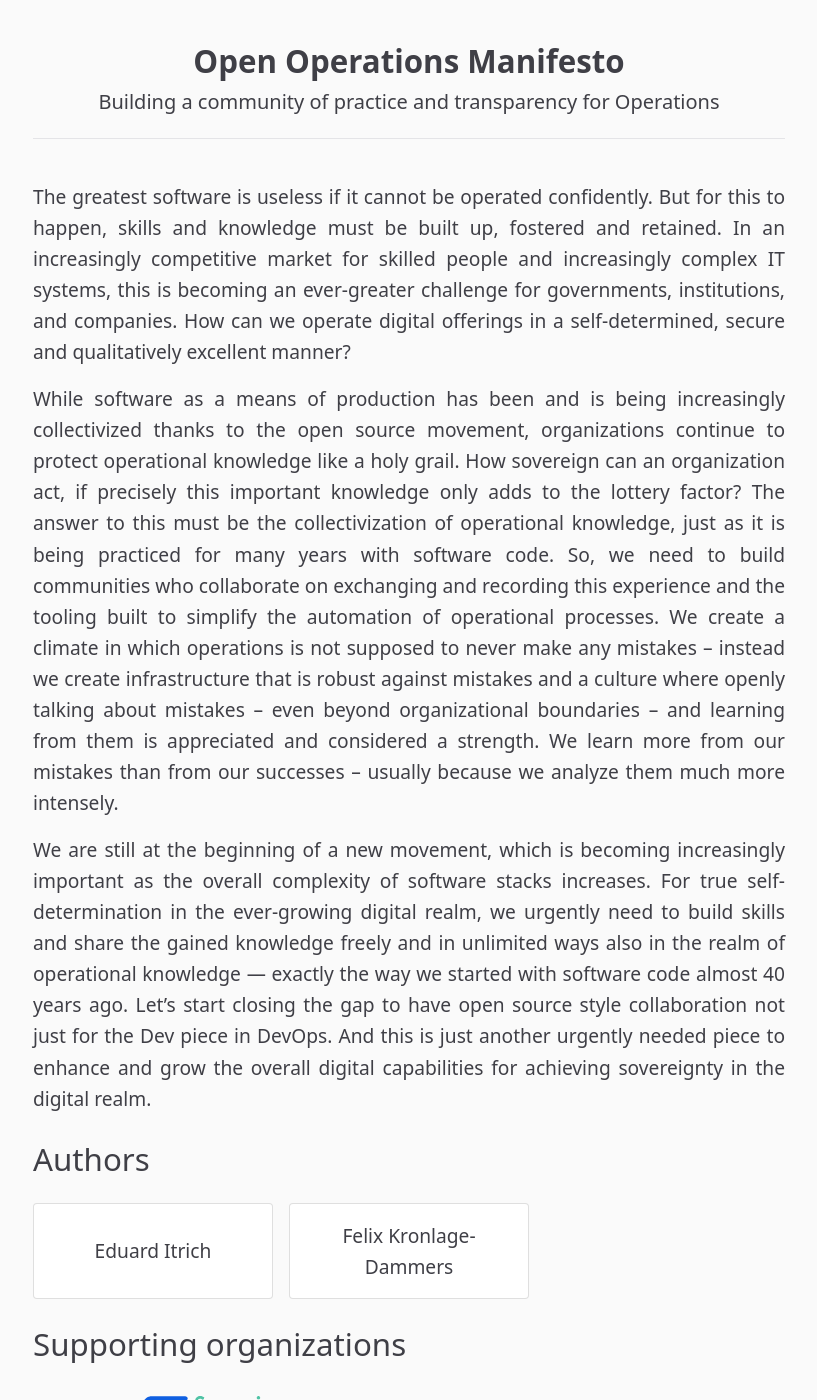
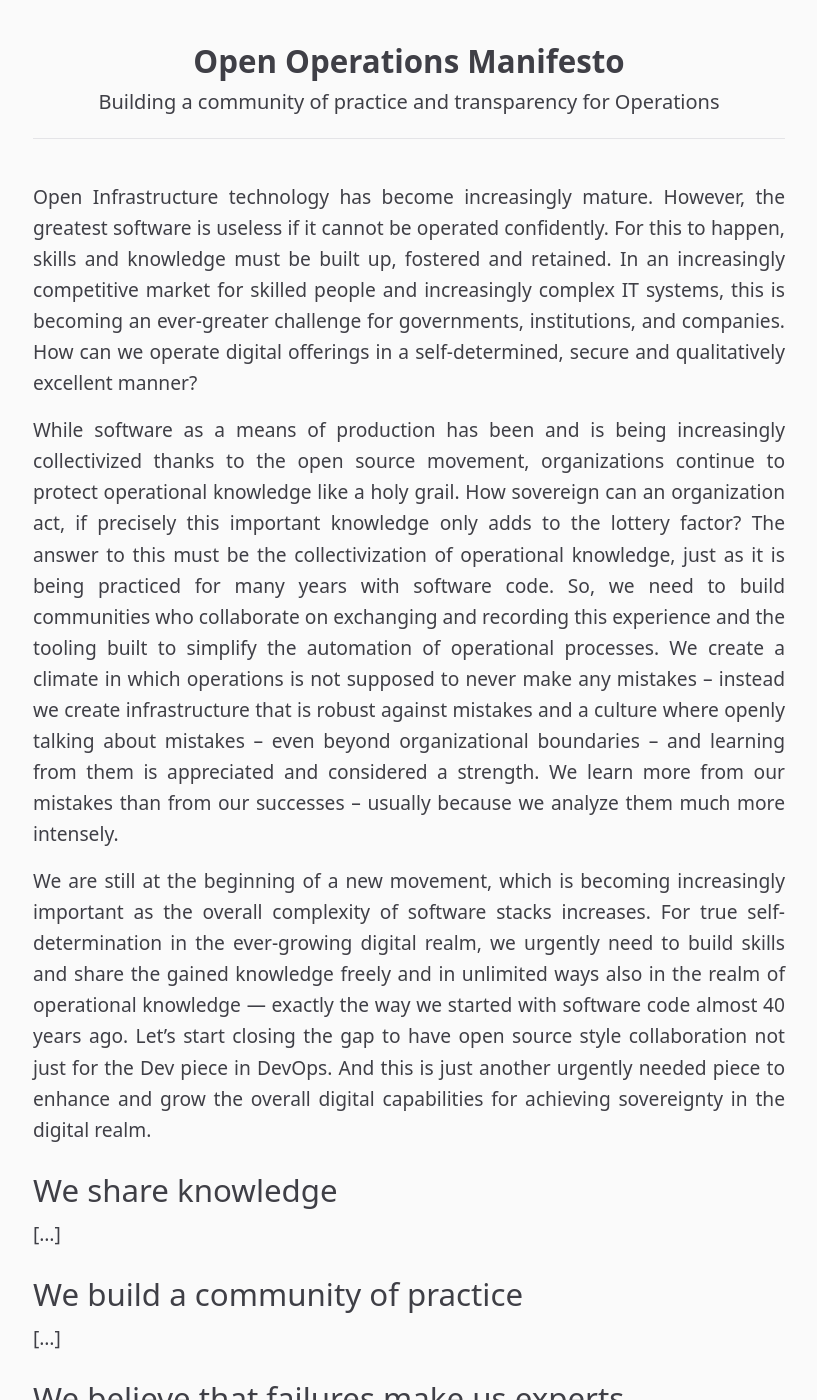
Before and after one commit to SovereignCloudStack/open-operations-manifesto, a Jekyll site: the page built from MANIFESTO.md, in a window 1280 px wide and 1400 px high. Shown: the whole window, without its empty margins (231-1048 px from the left). Built offline with Jekyll 4.4.1, drawn with Linux system fonts in a browser that asks for light colours; some of the changed text lies outside the part shown.

Commit message:
Add current state of discussion (from Etherpad)

```diff
--- a/MANIFESTO.md
+++ b/MANIFESTO.md
@@ -3,22 +3,39 @@
 permalink: /
 image: openops.png
 ---
-The greatest software is useless if it cannot be operated confidently. But for this to happen, skills and knowledge must be built up, fostered and retained. In an increasingly competitive market for skilled people and increasingly complex IT systems, this is becoming an ever-greater challenge for governments, institutions, and companies. How can we operate digital offerings in a self-determined, secure and qualitatively excellent manner?
+Open Infrastructure technology has become increasingly mature. However, the greatest software is useless if it cannot be operated confidently. For this to happen, skills and knowledge must be built up, fostered and retained. In an increasingly competitive market for skilled people and increasingly complex IT systems, this is becoming an ever-greater challenge for governments, institutions, and companies. How can we operate digital offerings in a self-determined, secure and qualitatively excellent manner?
 
-While software as a means of production has been and is being increasingly collectivized thanks to the open source movement, organizations continue to protect operational knowledge like a holy grail. How sovereign can an organization act, if precisely this important knowledge only adds to the lottery factor?
-The answer to this must be the collectivization of operational knowledge, just as it is being practiced for many years with software code. So, we need to build communities who collaborate on exchanging and recording this experience and the tooling built to simplify the automation of operational processes. We create a climate in which operations is not supposed to never make any mistakes – instead we create infrastructure that is robust against mistakes and a culture where openly talking about mistakes – even beyond organizational boundaries – and learning from them is appreciated and considered a strength. We learn more from our mistakes than from our successes – usually because we analyze them much more intensely.
+While software as a means of production has been and is being increasingly collectivized thanks to the open source movement, organizations continue to protect operational knowledge like a holy grail. How sovereign can an organization act, if precisely this important knowledge only adds to the lottery factor? The answer to this must be the collectivization of operational knowledge, just as it is being practiced for many years with software code. So, we need to build communities who collaborate on exchanging and recording this experience and the tooling built to simplify the automation of operational processes. We create a climate in which operations is not supposed to never make any mistakes – instead we create infrastructure that is robust against mistakes and a culture where openly talking about mistakes – even beyond organizational boundaries – and learning from them is appreciated and considered a strength. We learn more from our mistakes than from our successes – usually because we analyze them much more intensely.
 
-We are still at the beginning of a new movement, which is becoming increasingly important as the overall complexity of software stacks increases. For true self-determination in the ever-growing digital realm, we urgently need to build skills and share the gained knowledge freely and in unlimited ways also in the realm of operational knowledge — exactly the way we started with software code almost 40 years ago.
-Let’s start closing the gap to have open source style collaboration not just for the Dev piece in DevOps. And this is just another urgently needed piece to enhance and grow the overall digital capabilities for achieving sovereignty in the digital realm.
+We are still at the beginning of a new movement, which is becoming increasingly important as the overall complexity of software stacks increases. For true self-determination in the ever-growing digital realm, we urgently need to build skills and share the gained knowledge freely and in unlimited ways also in the realm of operational knowledge — exactly the way we started with software code almost 40 years ago. Let’s start closing the gap to have open source style collaboration not just for the Dev piece in DevOps. And this is just another urgently needed piece to enhance and grow the overall digital capabilities for achieving sovereignty in the digital realm.
 
-## Authors
+## We share knowledge
+[...]
+
+## We build a community of practice
+[...]
+
+## We believe that failures make us experts
+[...]
+
+## We're transparent about our incidents
+[...]
+
+## We're transparent about our operational processes
+[...]
+
+---
+## About this manifesto
+[...]
+
+### Authors
 
 {% include authors.html %}
 
-## Supporting organizations
+### Supporting organizations
 
 {% include organizations.html %}
 
-## Individual signees
+### Individual signees
 
 {% include signees.html %}
```
